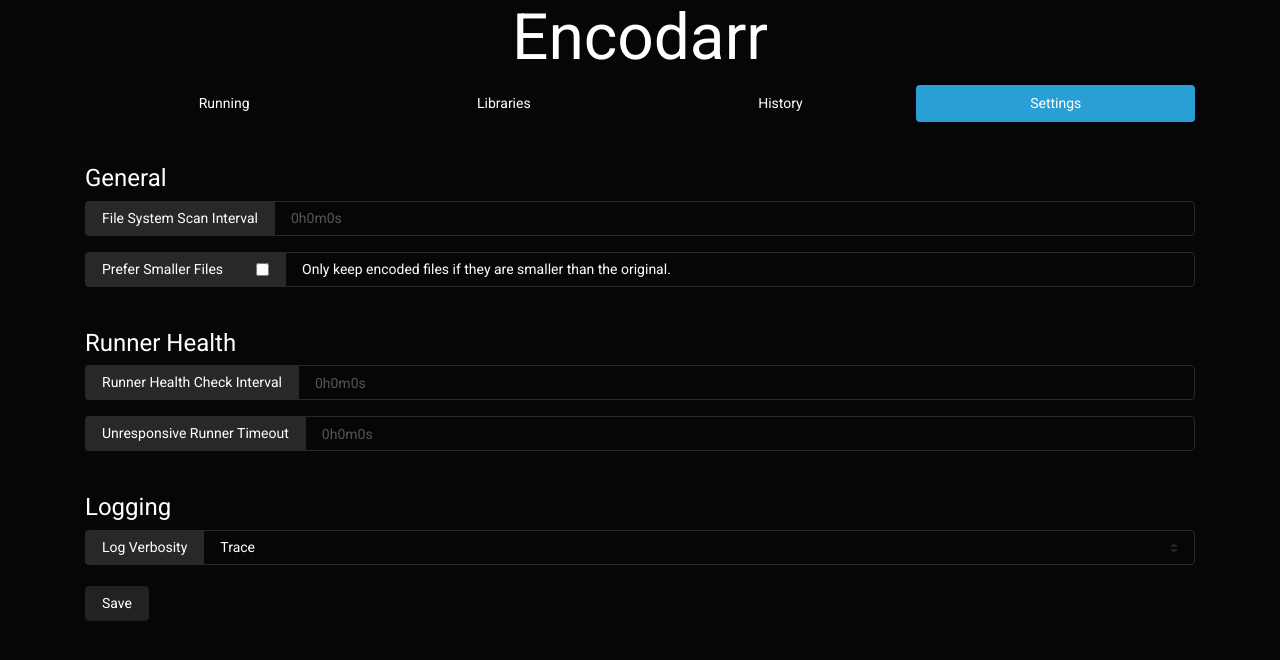
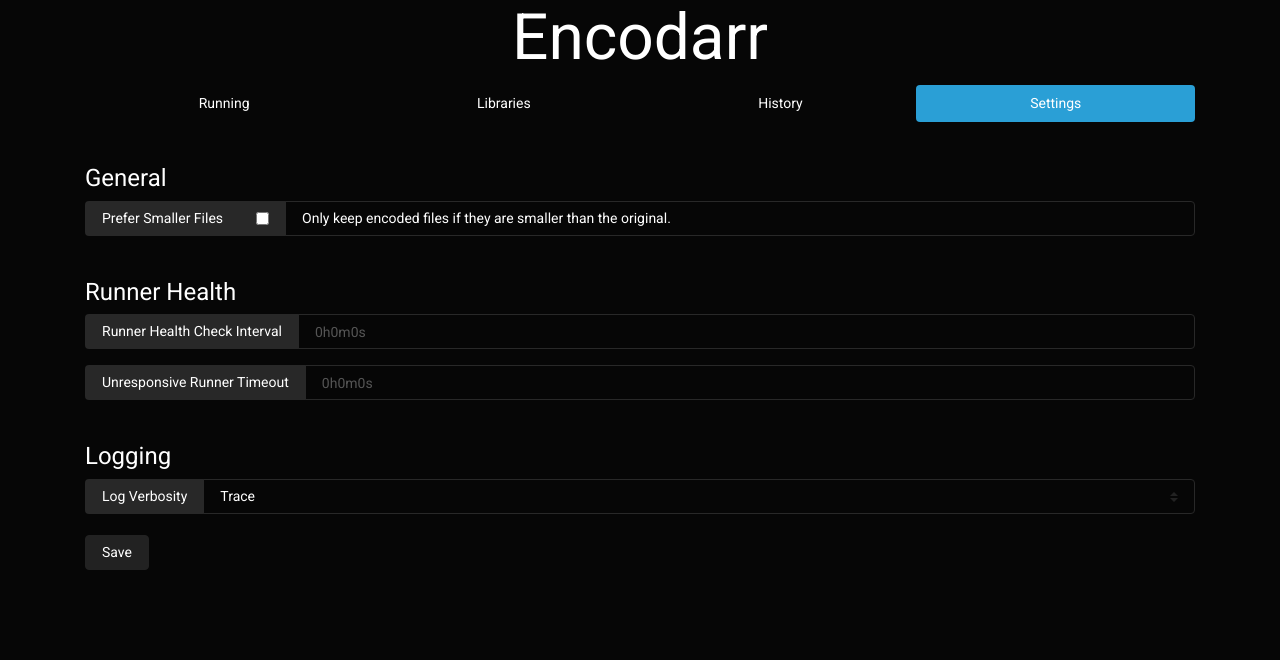
Before and after one commit to BrenekH/encodarr, a React (Create React App) app in the folder frontend/: page / in a window 1280 px wide. Both pictures are taken after a click on the tab "Settings". Shown: the top 660 px of the page. Built offline with nearby package versions, Linux system fonts and the light colour scheme; no server answers.

Commit message:
Remove FsCheckInterval from Setting Tab

```diff
--- a/frontend/src/tabs/SettingsTab.tsx
+++ b/frontend/src/tabs/SettingsTab.tsx
@@ -8,7 +8,6 @@ import "./SettingsTab.css";
 import "../spacers.css";
 
 interface IInputValues {
-	fsCheckInterval: string,
 	smallerFilesCheck: Boolean,
 	healthCheckInterval: string,
 	unresponsiveRunnerTimeout: string,
@@ -25,7 +24,6 @@ export class SettingsTab extends React.Component<any, ISettingsTabState> {
 		super(props);
 		this.state = {
 			inputValues: {
-				"fsCheckInterval": "",
 				"smallerFilesCheck": false,
 				"healthCheckInterval": "",
 				"unresponsiveRunnerTimeout": "",
@@ -59,7 +57,6 @@ export class SettingsTab extends React.Component<any, ISettingsTabState> {
 
 	handleClick(): void {
 		axios.put("/api/web/v1/settings", {
-			"FileSystemCheckInterval": this.state.inputValues.fsCheckInterval,
 			"SmallerFiles": this.state.inputValues.smallerFilesCheck,
 			"HealthCheckInterval": this.state.inputValues.healthCheckInterval,
 			"HealthCheckTimeout": this.state.inputValues.unresponsiveRunnerTimeout,
@@ -81,7 +78,6 @@ export class SettingsTab extends React.Component<any, ISettingsTabState> {
 		axios.get("/api/web/v1/settings").then((response) => {
 			this.setState({
 				inputValues: {
-					"fsCheckInterval": response.data.FileSystemCheckInterval,
 					"smallerFilesCheck": response.data.SmallerFiles,
 					"healthCheckInterval": response.data.HealthCheckInterval,
 					"unresponsiveRunnerTimeout": response.data.HealthCheckTimeout,
@@ -101,20 +97,6 @@ export class SettingsTab extends React.Component<any, ISettingsTabState> {
 
 		return (<div>
 			<h5>General</h5>
-
-			<InputGroup className="mb-3">
-				<InputGroup.Prepend>
-					<InputGroup.Text>File System Scan Interval</InputGroup.Text>
-				</InputGroup.Prepend>
-				<FormControl
-					className="dark-text-input"
-					placeholder="0h0m0s"
-					aria-label="fs-check-interval"
-					aria-describedby="basic-addon1"
-					onChange={this.createChangeHandler("fsCheckInterval")}
-					value={this.state.inputValues["fsCheckInterval"]}
-				/>
-			</InputGroup>
 
 			<InputGroup className="mb-3">
 				<InputGroup.Prepend>
```
Also changed, not shown: 2 other files (tests, documents, lock files or other folders).
